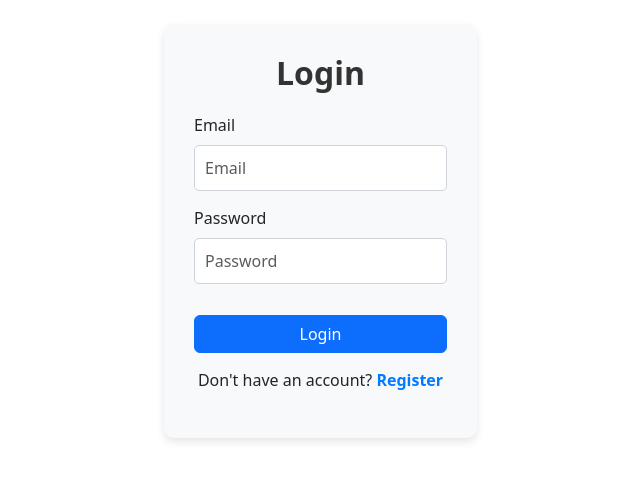
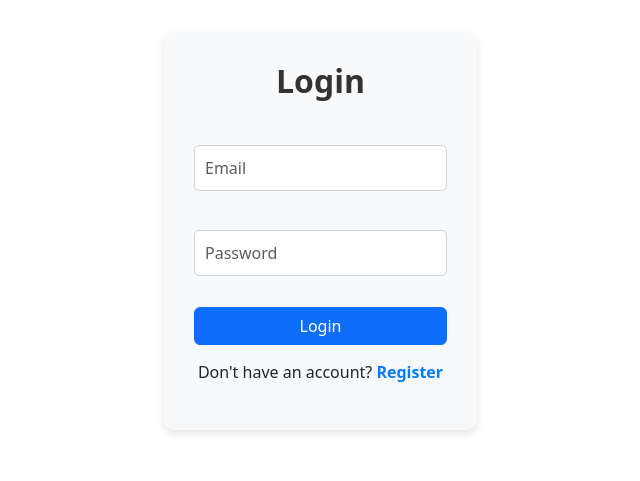
Before and after one commit to magdadaroraul/holyc, a React (Vite) app: page /login in a window 1280 px wide. Shown: the part 169-650 px from the top of the page, without its empty margins (436-1076 px from the left). Built offline with nearby package versions, Linux system fonts and the light colour scheme.

Commit message:
changes on login page

```diff
--- a/src/pages/Login.jsx
+++ b/src/pages/Login.jsx
@@ -25,7 +25,7 @@ const Login = () => {
       <h1 className="login-title">Login</h1>
       <Form onSubmit={handleLogin}>
         <Form.Group className="login-form-group" controlId="email">
-          <Form.Label>Email</Form.Label>
+          <Form.Label></Form.Label>
           <Form.Control
             type="email"
             placeholder="Email"
@@ -36,7 +36,7 @@ const Login = () => {
         </Form.Group>
 
         <Form.Group className="login-form-group" controlId="password">
-          <Form.Label>Password</Form.Label>
+          <Form.Label></Form.Label>
           <Form.Control
             type="password"
             placeholder="Password"
```
